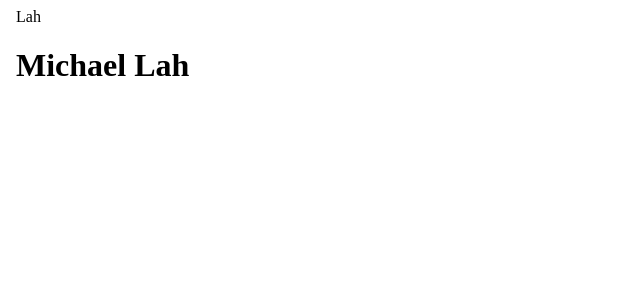
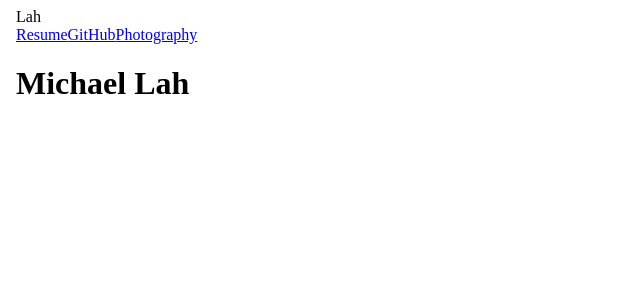
Before and after one commit to MichaelLah/personal_website, a Next.js app: page / in a window 1280 px wide. Shown: the top 300 px of the page, without its empty margins (0-640 px from the left). Built offline with nearby package versions, Linux system fonts and the light colour scheme.

Commit message:
Add header

```diff
--- a/components/header.jsx
+++ b/components/header.jsx
@@ -1,13 +1,17 @@
 import Head from "next/head";
+import Link from "next/link";
 
 const Header = () => {
   return (
     <>
-      <div id="header_name">
-          Lah
+      <div id="header_name">Lah</div>
+      <div id="links">
+        <Link href="Lah_spring_2019_resume.pdf">Resume</Link>
+        <Link href="https://github.com/MichaelLah">GitHub</Link>
+        <Link href="/photography">Photography</Link>
       </div>
     </>
   );
-}
+};
 
-export default Header
+export default Header;
```
Also changed, not shown: 1 other file (tests, documents, lock files or other folders).
